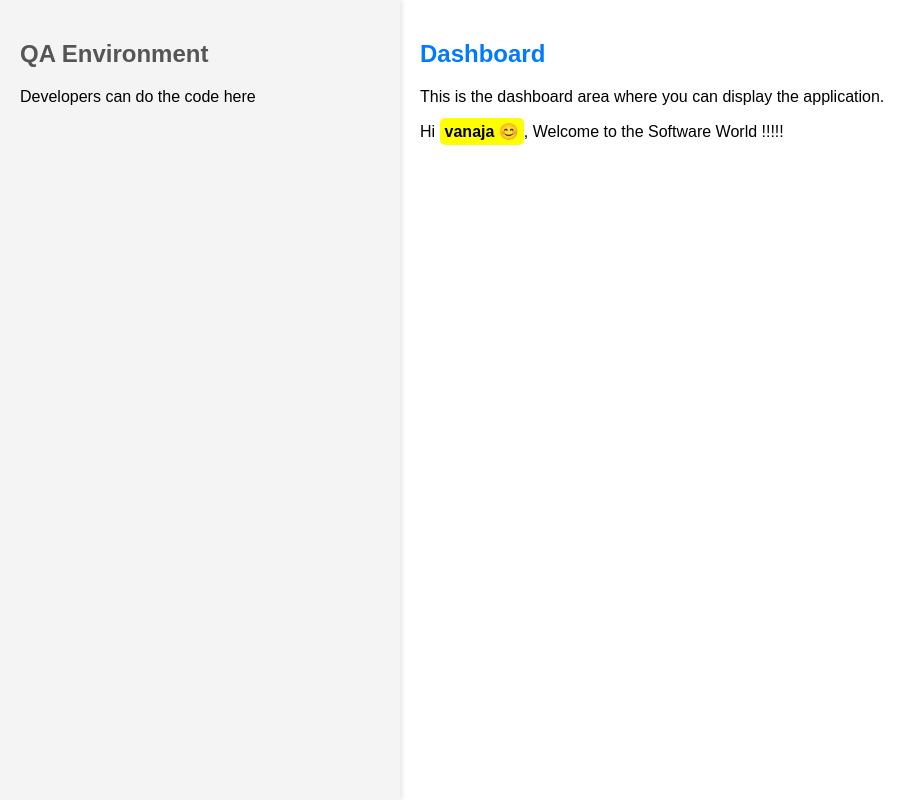
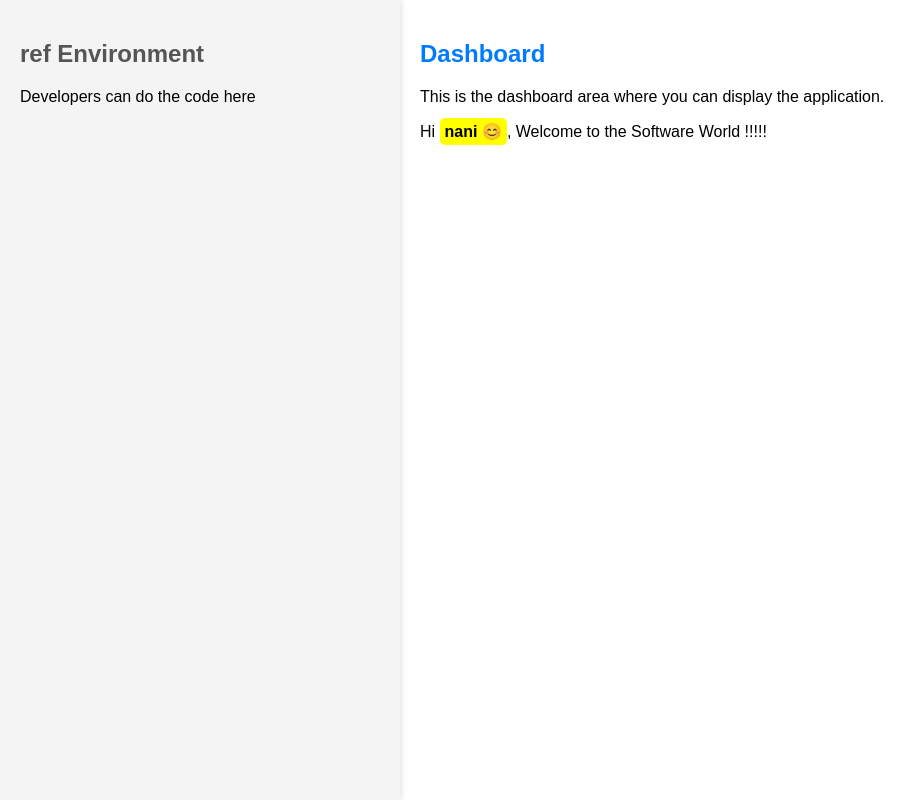
Before and after one commit to ModemKrishnaPrasad/python_wep_app, a Flask app: page / in a window 1280 px wide. Shown: the whole page, without its empty margins (0-921 px from the left). Run offline with Flask 2, Linux system fonts and the light colour scheme.

Commit message:
name changing

```diff
--- a/templates/index.html
+++ b/templates/index.html
@@ -3,7 +3,7 @@
 <head>
     <meta charset="UTF-8">
     <meta name="viewport" content="width=device-width, initial-scale=1.0">
-    <title>My Flask App - QA Environment and Dashboard</title>
+    <title>My Flask App - ref Environment and Dashboard</title>
     <style>
         body {
             font-family: Arial, sans-serif;
@@ -47,7 +47,7 @@
     <div class="container">
         <!-- Side Panel for Dev Environment -->
         <div class="side-panel">
-            <h2>QA Environment</h2>
+            <h2>ref Environment</h2>
             <p>Developers can do the code here </p>
         </div>
 
@@ -56,7 +56,7 @@
             <h2>Dashboard</h2>
             <p>This is the dashboard area where you can display the application.</p>
             <p>
-                Hi <span class="highlight">vanaja 😊</span>, Welcome to the Software World !!!!!
+                Hi <span class="highlight">nani 😊</span>, Welcome to the Software World !!!!!
             </p>
         </div>
     </div>
```
